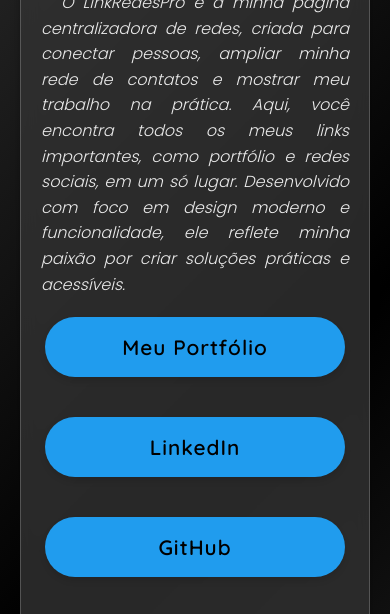
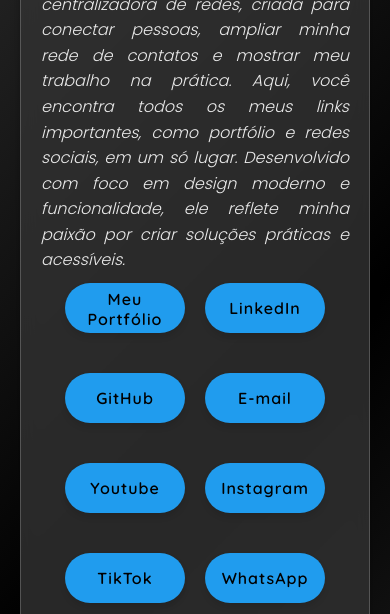
Before and after one commit to Gabriel-Lippi-Costa/LinkRedesPro, a plain HTML site: page index.html in a window 390 px wide. Shown: the part 184-798 px from the top of the page. Drawn offline with Linux system fonts and the light colour scheme.

Commit message:
Update style.css

```diff
--- a/style.css
+++ b/style.css
@@ -36,7 +36,7 @@ main {
 }
 
 section {
-    margin: 30px auto;
+    margin: 5px auto;
     max-width: 600px;
     backdrop-filter: blur(10px);
     background-color: rgba(51, 51, 51, 0.8);
@@ -127,3 +127,19 @@ img {
     outline: 2px solid #FFD700;
     outline-offset: 2px;
 }
+
+@media (max-width: 768px) {
+    .parte-de-baixo {
+        flex-direction: row; /* Altera para linha */
+        flex-wrap: wrap; /* Permite que os botões quebrem para a próxima linha */
+        justify-content: center; /* Centraliza os botões */
+        gap: 20px; /* Espaçamento entre os botões */
+    }
+
+    .parte-de-baixo button {
+        width: 120px;
+        height: 50px; /* Altura reduzida */
+        font-size: 1em; /* Fonte menor */
+        margin: 10px 0; /* Ajuste de margem */
+    }
+}
```
